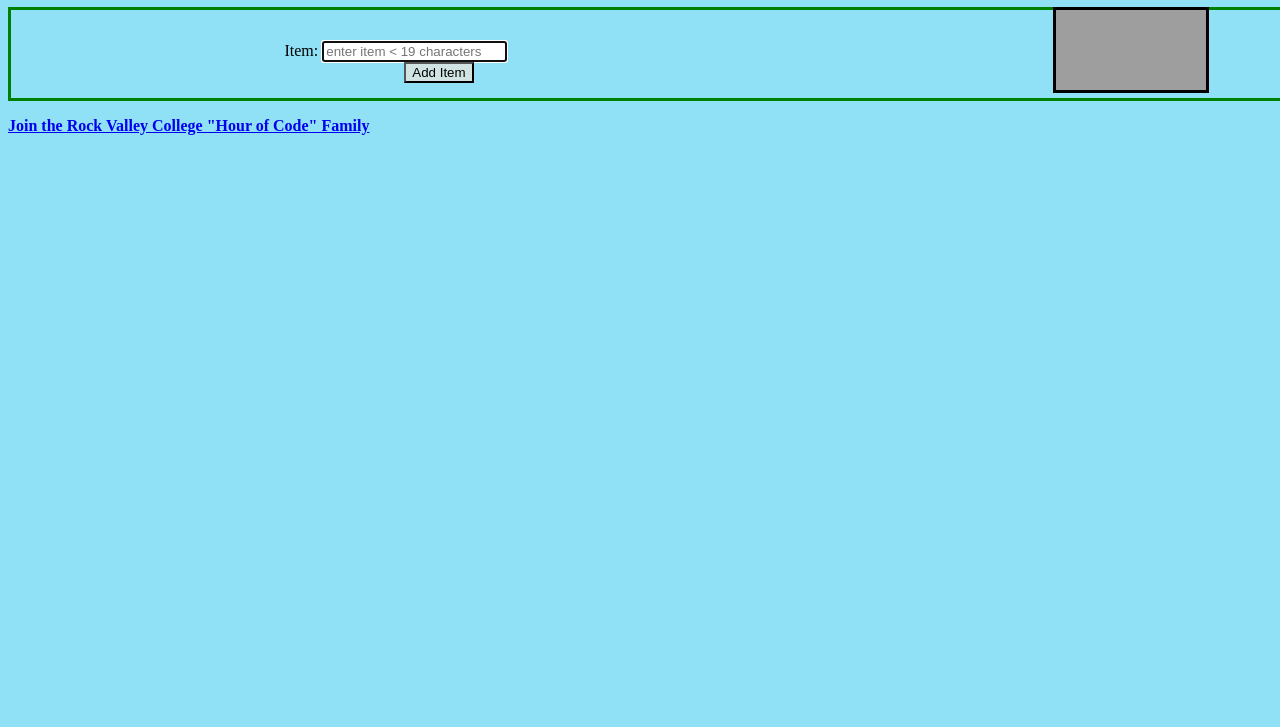
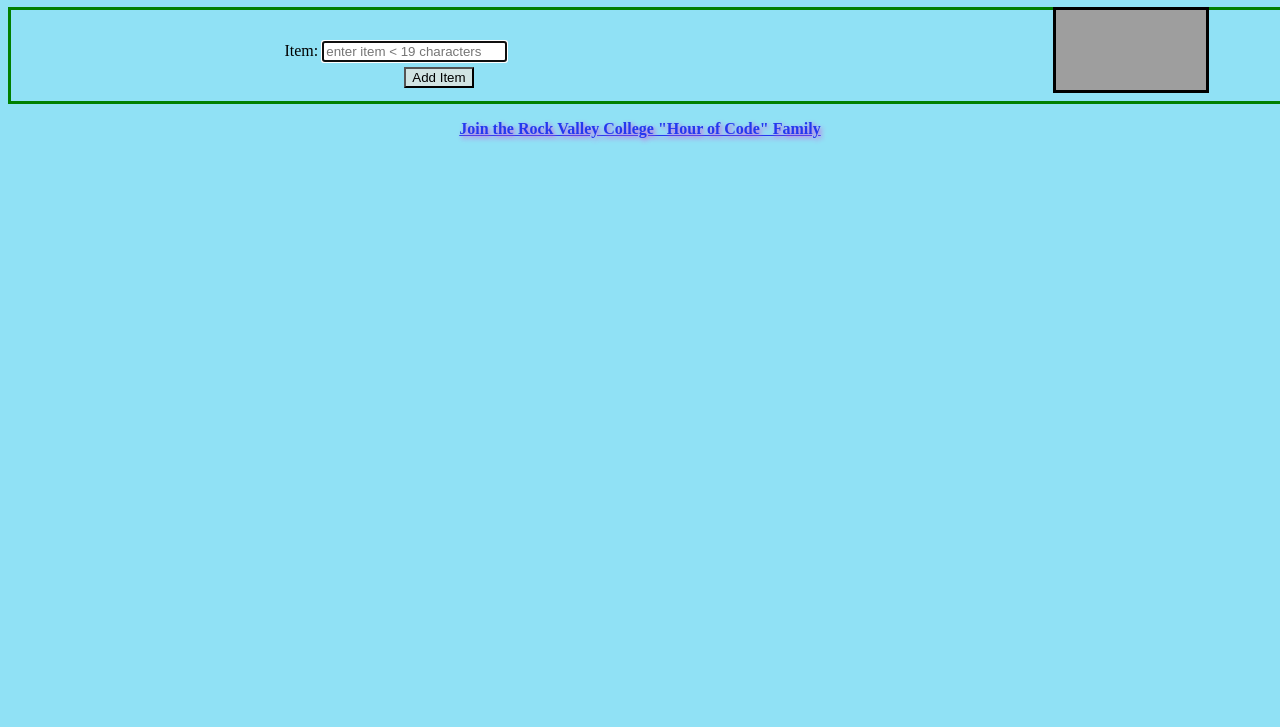
Before and after one commit to GrahamList/Grahamlist.github.io, a plain HTML site: page index.html in a window 1280 px wide. Shown: the part 73-800 px from the top of the page. Drawn offline with Linux system fonts and the light colour scheme; grey boxes are pictures that could not be loaded.

Commit message:
Update style.css

```diff
--- a/style.css
+++ b/style.css
@@ -8,7 +8,16 @@
 
 .button
 {
+  margin-top: 5px;
+  margin-bottom: -5px;
   background-color: #d1e4e3;
+}
+
+#footer
+{
+  text-shadow: 2px 2px 5px #e921ce;
+  text-align: center;
+  opacity: .75;
 }
 
 #pumpkin
```
